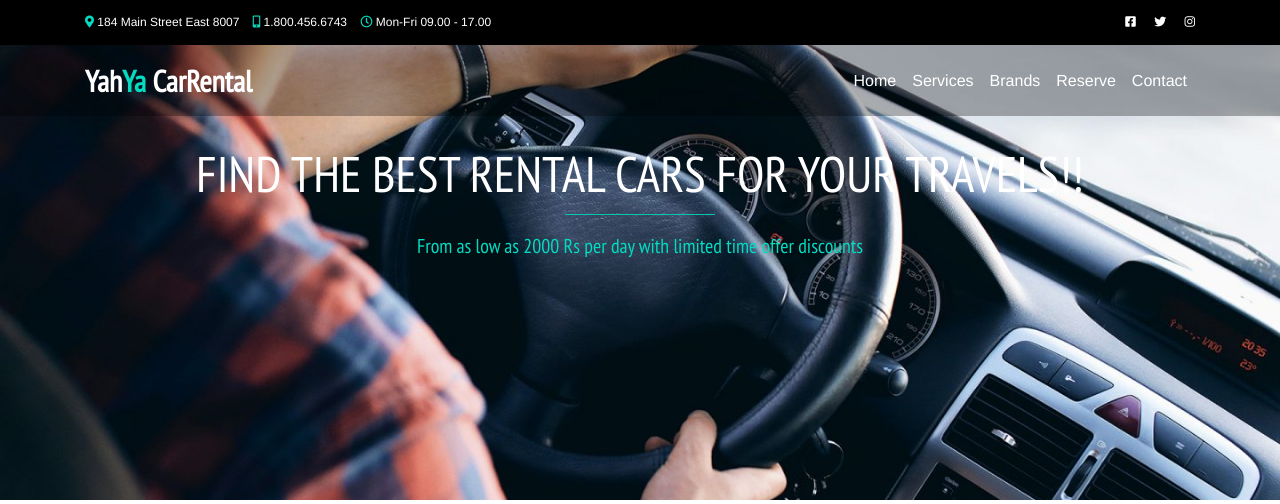
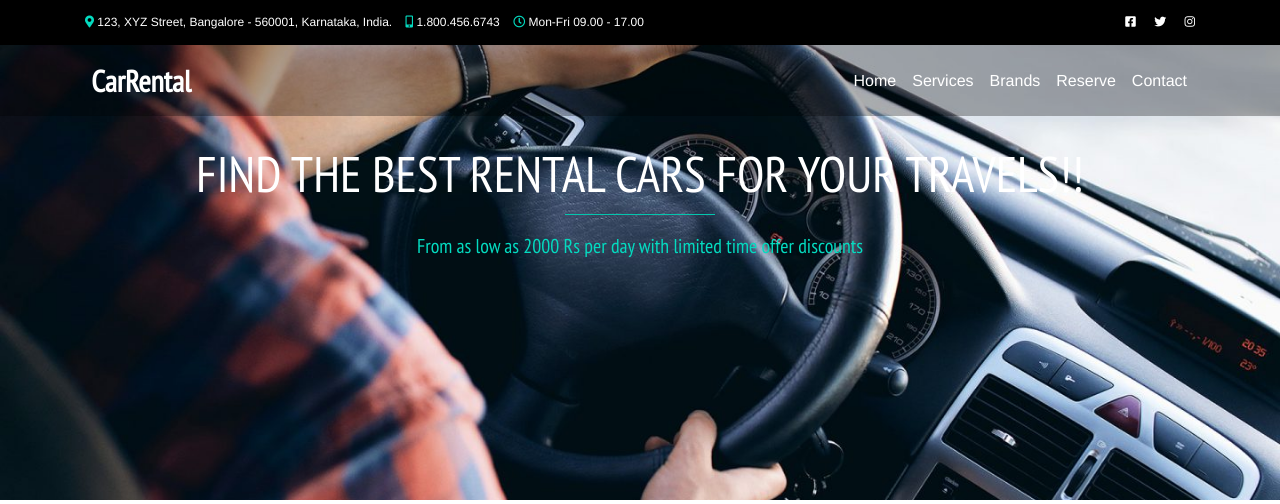
Before and after one commit to SudeepGowda55/Car-Rental-Website, a PHP site: page /index.php in a window 1280 px wide. Shown: the top 504 px of the page. Run offline with PHP 8.4, Linux system fonts and the light colour scheme; data comes from the database, SQL or seed files in the repository.

Commit message:
might need a second update

```diff
--- a/Includes/templates/navbar.php
+++ b/Includes/templates/navbar.php
@@ -7,7 +7,9 @@
                     <ul>
                         <li>
                             <i class="fas fa-map-marker-alt"></i>
-                            184 Main Street East 8007
+123, XYZ Street,
+Bangalore - 560001,
+Karnataka, India.
                         </li>
                         <li>
                             <i class="fas fa-mobile-alt"></i>
@@ -33,7 +35,7 @@
     <nav class="navbar navbar-expand-lg navbar-light">
         <div class = "container">
             <a class="navbar-brand" href="#">
-                Yah<span style = "color:#04DBC0">Ya</span>&nbsp;CarRental
+                <span style = "color:#04DBC0"></span>&nbsp;CarRental
             </a>
             <button class="navbar-toggler" type="button" data-toggle="collapse" data-target="#yahyaNavbar" aria-controls="yahyaNavbar" aria-expanded="false" aria-label="Toggle navigation">
                 <span class="navbar-toggler-icon"></span>
```
